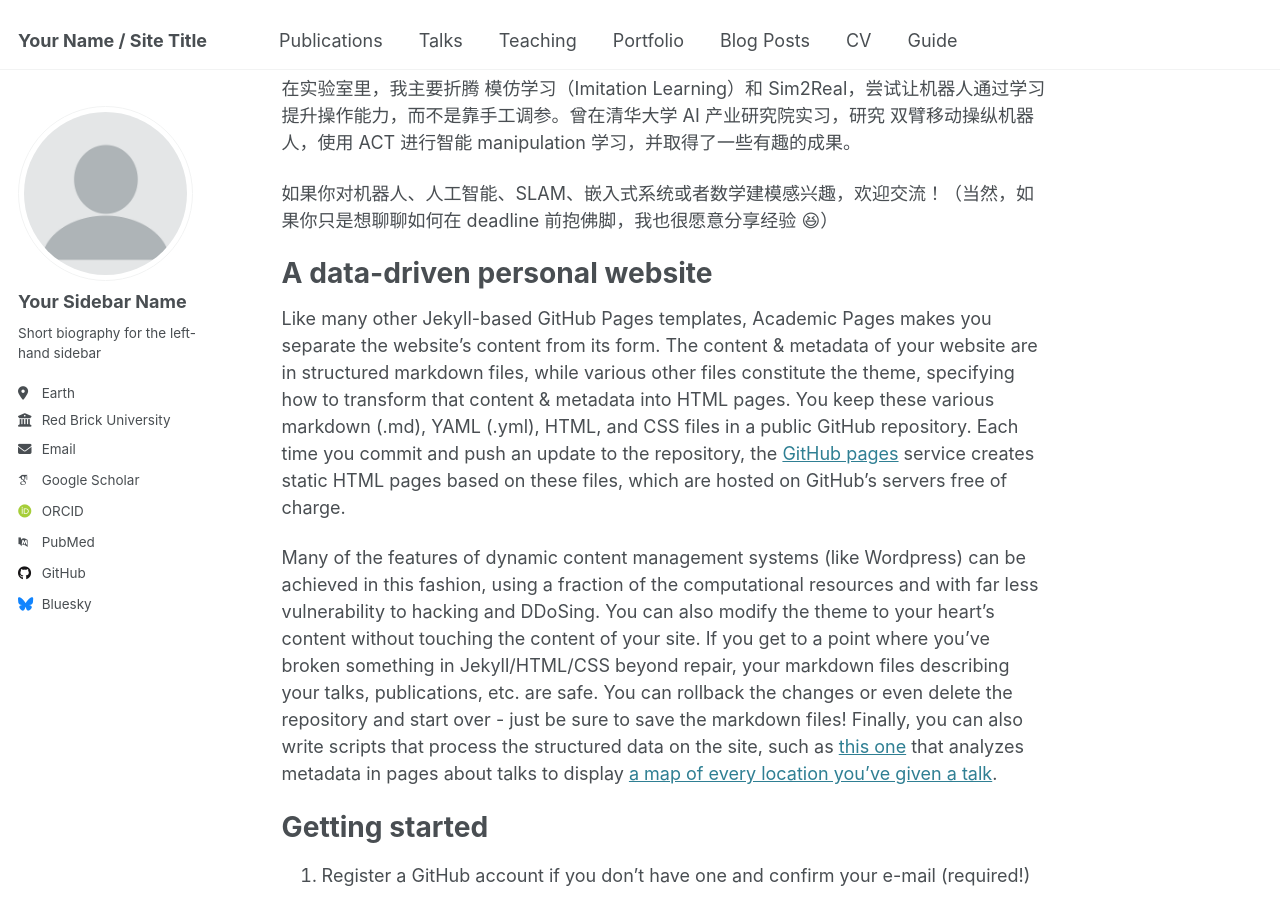
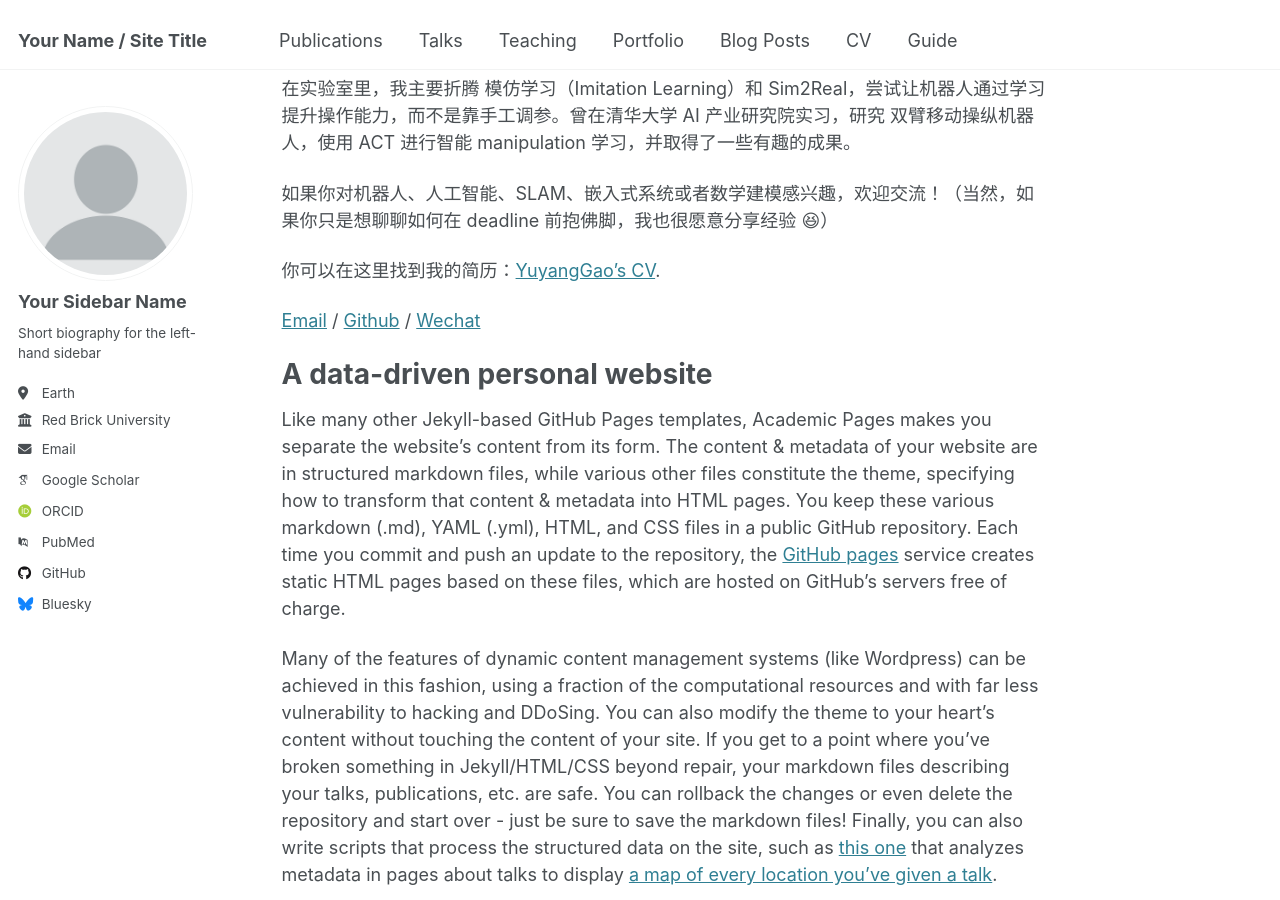
Before and after one commit to AndyGao6186/AndyGao6186.github.io, a Jekyll site: the page built from _pages/about.md, in a window 1280 px wide and 900 px high, scrolled down 310 px. Built offline with Jekyll 4.4.1, drawn with Linux system fonts in a browser that asks for light colours; some web fonts are replaced.

Commit message:
Update about.md

```diff
--- a/_pages/about.md
+++ b/_pages/about.md
@@ -14,6 +14,10 @@ redirect_from:
 在实验室里，我主要折腾 模仿学习（Imitation Learning）和 Sim2Real，尝试让机器人通过学习提升操作能力，而不是靠手工调参。曾在清华大学 AI 产业研究院实习，研究 双臂移动操纵机器人，使用 ACT 进行智能 manipulation 学习，并取得了一些有趣的成果。
 
 如果你对机器人、人工智能、SLAM、嵌入式系统或者数学建模感兴趣，欢迎交流！（当然，如果你只是想聊聊如何在 deadline 前抱佛脚，我也很愿意分享经验 😆）
+
+你可以在这里找到我的简历：[YuyangGao's CV](../assets/CV.pdf).
+
+[Email](gaoyuyang6186@163.com) / [Github](https://github.com/AndyGao6186) / [Wechat](../images/wechat.jpg)
 
 A data-driven personal website
 ======
```
